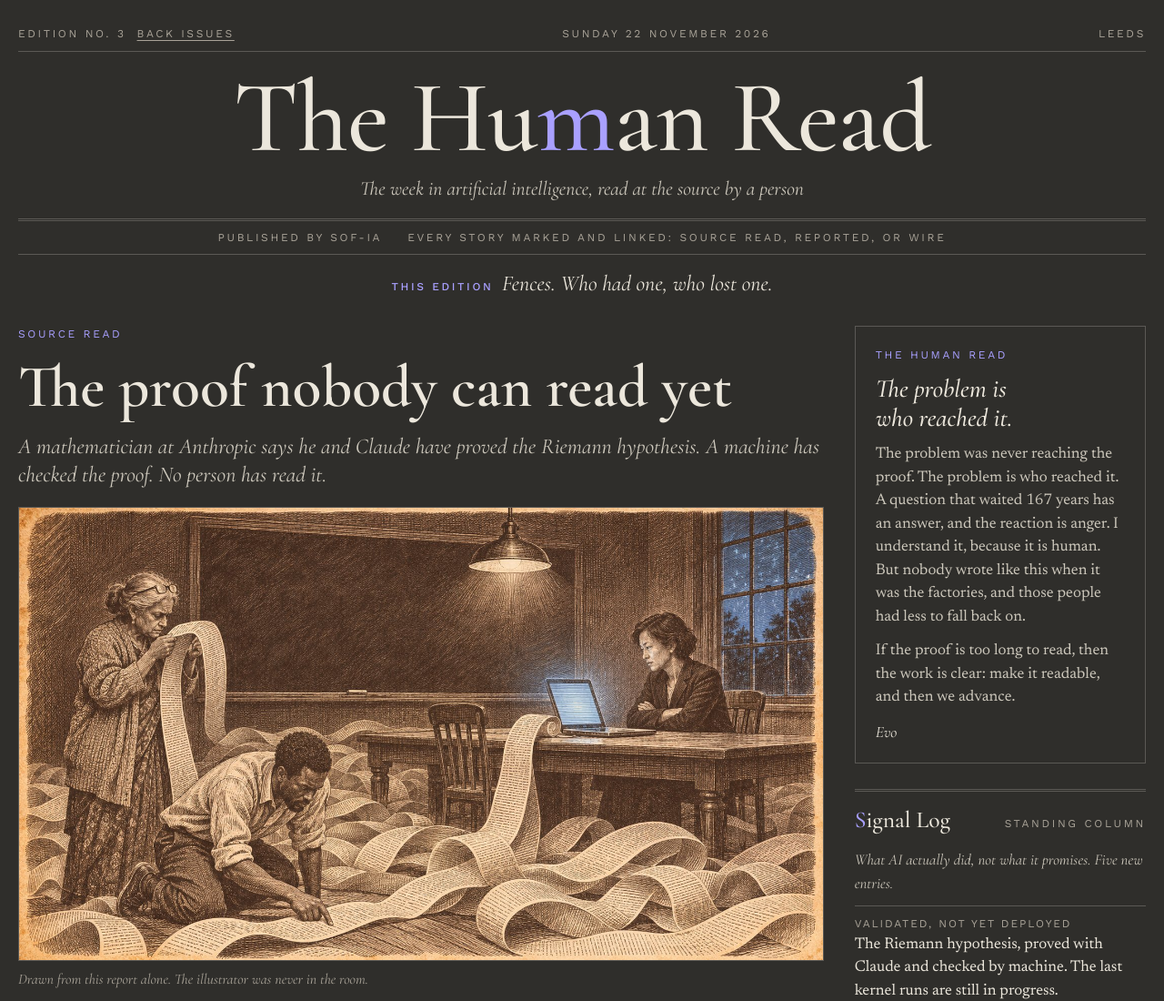
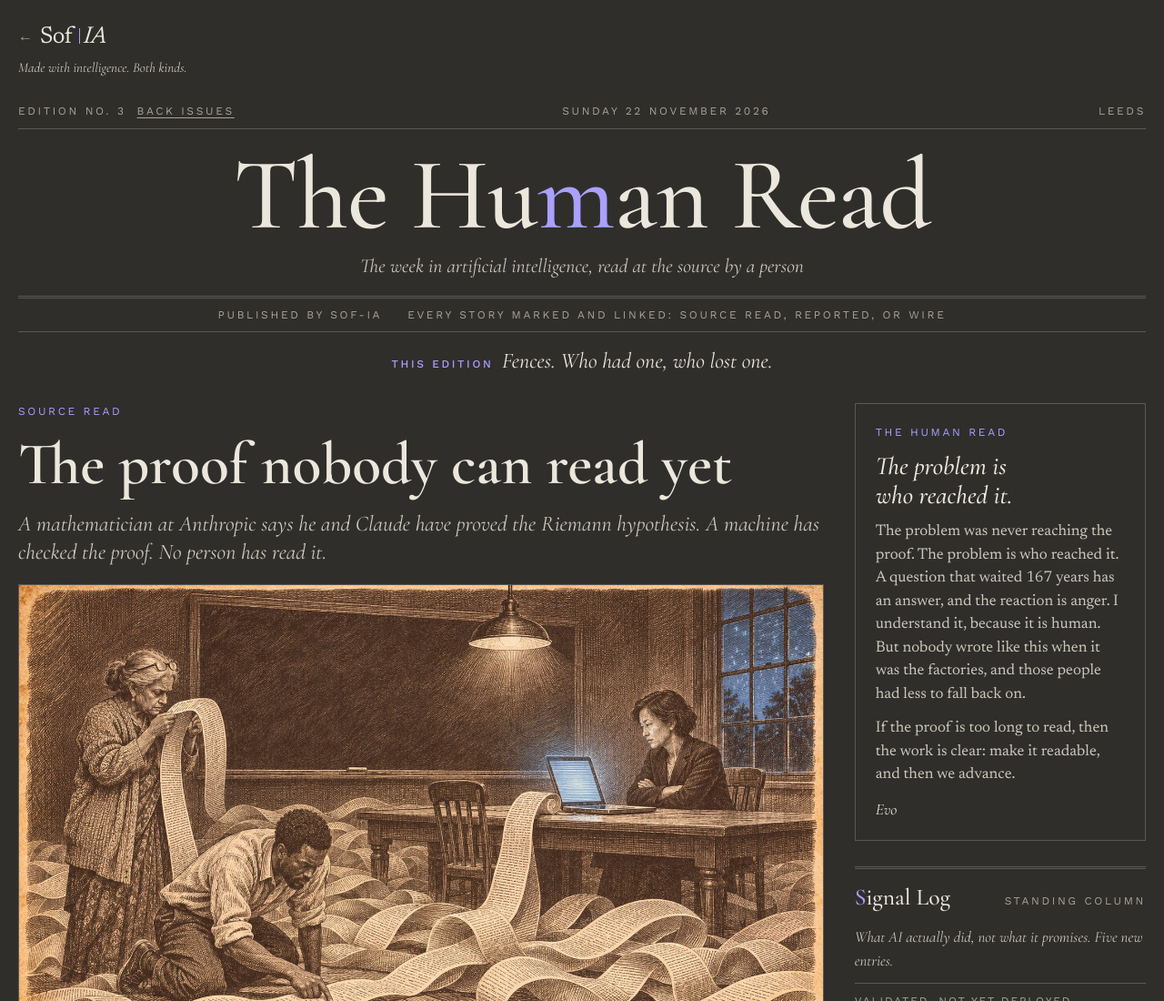
Before and after one commit to bluemonday2015/sof-ia-site, a plain HTML site: page human-read/index.html in a window 1280 px wide. Shown: the top 1100 px of the page at 91% size. Drawn offline with nearby package versions, Linux system fonts and the light colour scheme.

Commit message:
Homepage logo bar on the mast's axis; link home on Human Read 002 and 003
The hero lockup now has equal side columns and a 2px bar, so the bar
sits on the same pixels as the tower's central line. Editions 2 and 3
and the latest-edition page get the back-to-home link Edition 1 has.

Co-Authored-By: Claude Fable 5.2 <noreply@anthropic.com>
Claude-Session: https://claude.ai/code/session_017P3LmHwxzSTbR1w3WajvBb

```diff
--- a/human-read/index.html
+++ b/human-read/index.html
@@ -42,6 +42,15 @@ a:focus-visible,summary:focus-visible{outline:1px solid var(--accent);outline-of
 .src{font-family:var(--util);font-size:13px;letter-spacing:.04em;color:var(--ink3)}
 .acc{color:var(--accent)}
 h1,h2,h3{text-wrap:balance}
+.back{align-self:flex-start;display:inline-block;text-decoration:none}
+.back,.back:hover{color:var(--ink)}
+.back .arrow{display:inline-block;font-size:1rem;color:var(--ink3);margin-right:8px;transition:transform .3s,color .3s}
+.back:hover .arrow{color:var(--accent);transform:translateX(-4px)}
+.back .logo{display:inline-flex;align-items:center}
+.back .passage{font-family:'Newsreader','Cormorant Garamond',Georgia,serif;font-weight:400;font-size:26px;line-height:1;letter-spacing:-.025em;display:inline-flex;align-items:baseline;white-space:nowrap}
+.back .passage .ia{font-style:italic}
+.back .passage .gate{display:inline-block;position:relative;width:.010em;min-width:1px;height:.66em;background:var(--accent);margin:0 .16em 0 .30em;transform:translateY(.04em)}
+.back .kicker{display:block;margin-top:8px;font-family:var(--display);font-style:italic;font-size:15px;color:var(--ink2)}
 /* masthead */
 .top{display:flex;flex-wrap:wrap;justify-content:space-between;gap:8px 24px;border-bottom:1px solid var(--rule);padding-bottom:10px}
 .mast{text-align:center;display:flex;flex-direction:column;gap:8px;padding:6px 0 2px}
@@ -150,6 +159,11 @@ a.back-card:focus-visible{outline:1px solid var(--accent);outline-offset:4px}
 <body>
 
 <div class="page"><div class="wrap">
+
+<a class="back" href="https://sof-ia.io/" aria-label="Sof-IA, back to home">
+<span class="logo"><span class="arrow" aria-hidden="true">&larr;</span><span class="passage"><span class="sof">Sof</span><span class="gate" aria-hidden="true"></span><span class="ia">IA</span></span></span>
+<span class="kicker">Made with intelligence. Both kinds.</span>
+</a>
 
 <header style="display:flex;flex-direction:column;gap:14px">
   <div class="top eyebrow"><span>Edition No. 3<a class="bi-link" href="#back-issues">Back issues</a></span><span>Sunday 22 November 2026</span><span>Leeds</span></div>
--- a/styles.css
+++ b/styles.css
@@ -66,6 +66,11 @@ section { position: relative; }
   align-items: baseline;
   white-space: nowrap;
 }
+/* Hero lockup only: equal side columns so the gate sits on the page's centre line, over the mast. */
+.mast .passage { display: inline-grid; grid-template-columns: 1fr auto 1fr; transform: translateX(-0.07em); }
+.mast .passage .gate { width: 2px; } /* same weight as the mast, so the two read as one line */
+.mast .passage .sof { justify-self: end; }
+.mast .passage .ia  { justify-self: start; }
 .passage .sof { font-style: normal; }
 .passage .ia  { font-style: italic; }
 .passage .gate {
```
Also changed, not shown: human-read/002/index.html (+14 -0 lines), human-read/003/index.html (+14 -0 lines), index.html (+1 -1 lines).
